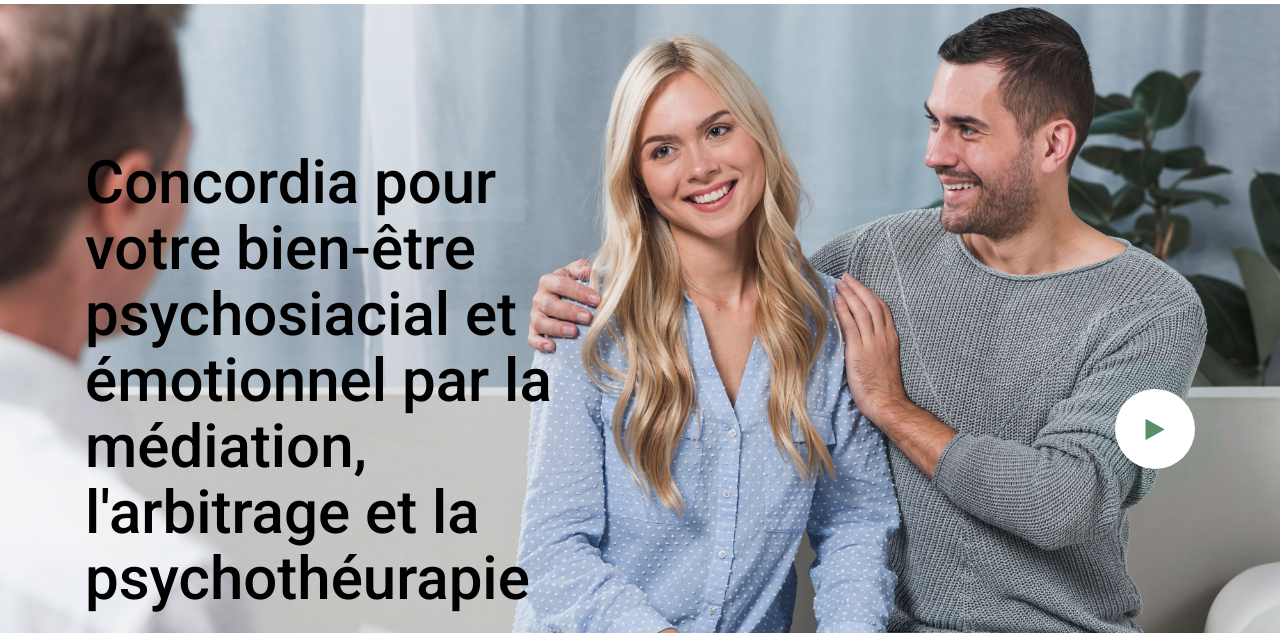
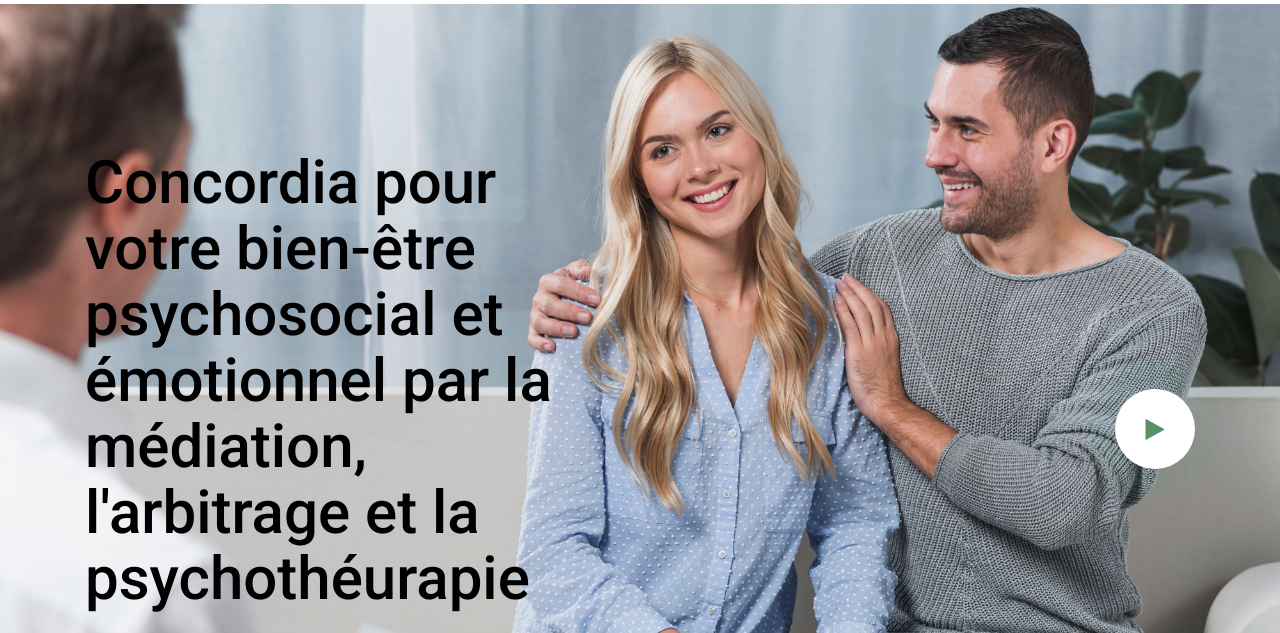
Before and after one commit to PaulMBUYI/concordia, a plain HTML site: page index.html in a window 1280 px wide. Shown: the part 112-745 px from the top of the page. Drawn offline with Linux system fonts and the light colour scheme; some packages are replaced by stand-ins of ours; no server answers; files whose address does not match are found by name.

Commit message:
correction "psychosocial"

```diff
--- a/index.html
+++ b/index.html
@@ -71,7 +71,7 @@
         <div class="row no-gutters slider-text align-items-center">
           <div class="col-md-6 ftco-animate d-flex align-items-end">
           	<div class="text w-100">
-	            <h1 class="mb-4">Concordia pour votre bien-être psychosiacial et émotionnel par la médiation, l'arbitrage et la psychothéurapie</h1>
+	            <h1 class="mb-4">Concordia pour votre bien-être psychosocial et émotionnel par la médiation, l'arbitrage et la psychothéurapie</h1>
 				<!--    <p class="mb-4">Médiation, Coaching, Orientation.</p> -->
 	            <p><a href="#" class="btn btn-primary py-3 px-4">Nous contacter</a> <a href="#" class="btn btn-white py-3 px-4">Lire plus</a></p>
             </div>
```
